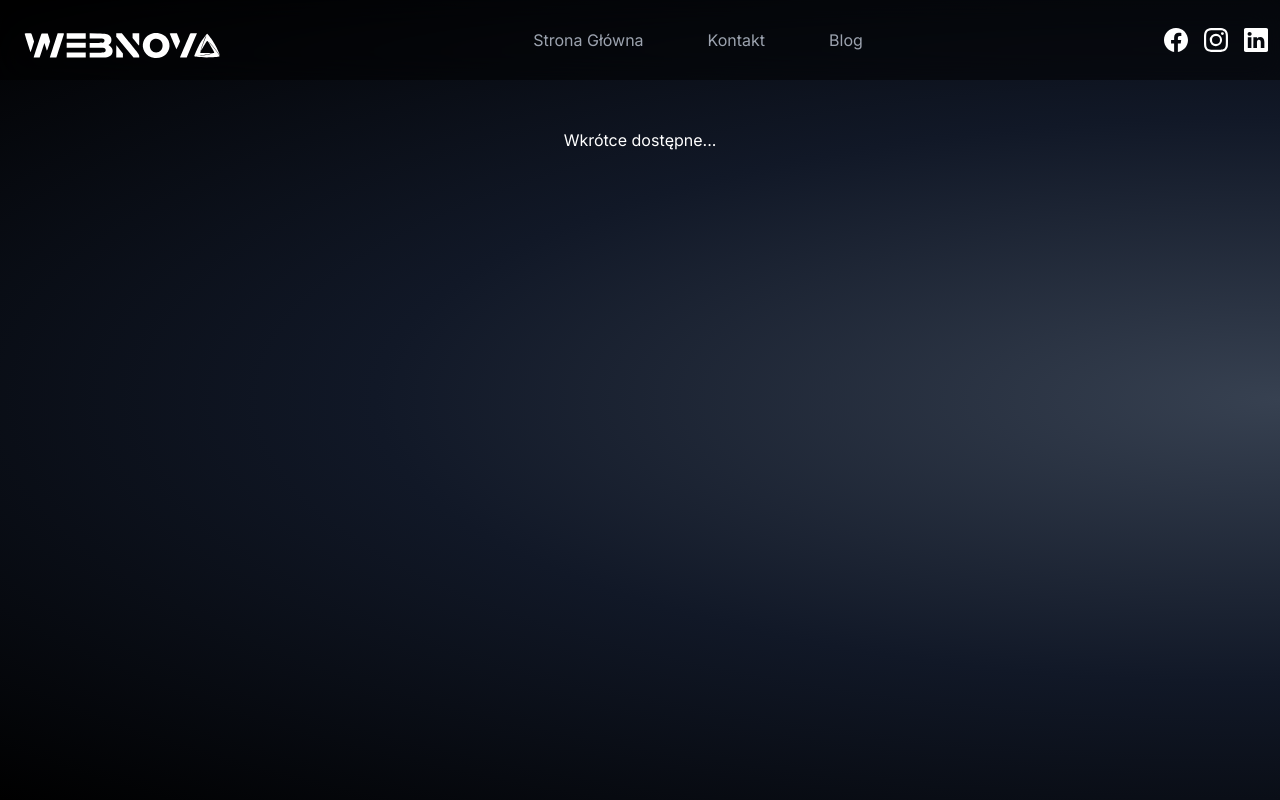
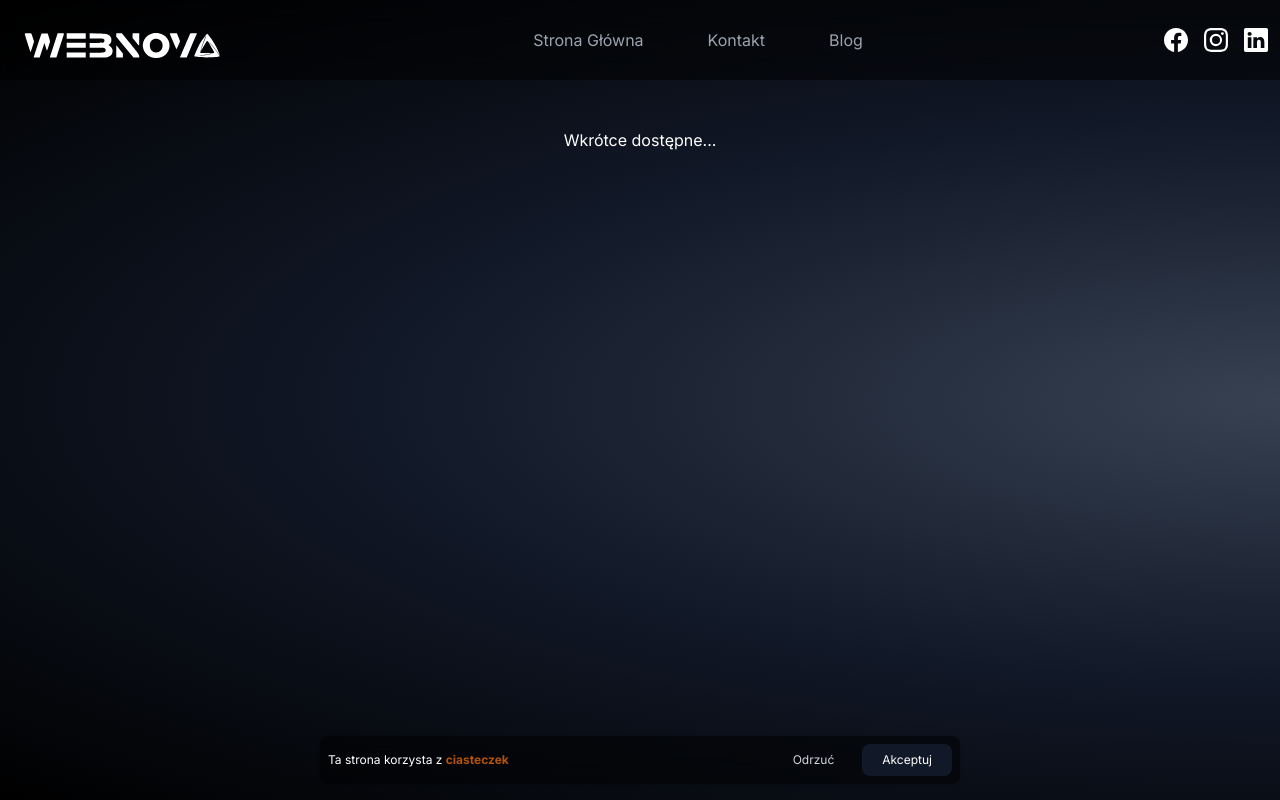
Before and after one commit to VxrRoot/webnova-com, a Next.js app: page /blog in a window 1280 px wide. Built offline with nearby package versions, Linux system fonts and the light colour scheme.

Commit message:
Add GA and cookies consent

```diff
--- /dev/null
+++ b/app/components/GA/GoogleAnalitics.tsx
@@ -0,0 +1,50 @@
+// components/GoogleAnalytics.tsx
+"use client";
+import Script from "next/script";
+
+import { usePathname, useSearchParams } from "next/navigation";
+import { useEffect } from "react";
+import { pageview } from "@/lib/gtagHelper";
+
+export default function GoogleAnalytics({
+  GA_MEASUREMENT_ID,
+}: {
+  GA_MEASUREMENT_ID: string;
+}) {
+  const pathname = usePathname();
+  const searchParams = useSearchParams();
+
+  useEffect(() => {
+    const url = pathname + searchParams!.toString();
+
+    pageview(GA_MEASUREMENT_ID, url);
+  }, [pathname, searchParams, GA_MEASUREMENT_ID]);
+
+  return (
+    <>
+      <Script
+        strategy="afterInteractive"
+        src={`https://www.googletagmanager.com/gtag/js?id=${GA_MEASUREMENT_ID}`}
+      />
+      <Script
+        id="google-analytics"
+        strategy="afterInteractive"
+        dangerouslySetInnerHTML={{
+          __html: `
+                  window.dataLayer = window.dataLayer || [];
+                  function gtag(){dataLayer.push(arguments);}
+                  gtag('js', new Date());
+
+                  gtag('consent', 'default', {
+                      'analytics_storage': 'denied'
+                  });
+
+                  gtag('config', '${GA_MEASUREMENT_ID}', {
+                      page_path: window.location.pathname,
+                  });
+                  `,
+        }}
+      />
+    </>
+  );
+}
--- /dev/null
+++ b/app/components/cookies/CookieBanner.tsx
@@ -0,0 +1,59 @@
+"use client";
+import { getLocalStorage, setLocalStorage } from "@/lib/storageHelper";
+import Link from "next/link";
+import { useEffect, useState } from "react";
+
+export default function CookieBanner() {
+  const [cookieConsent, setCookieConsent] = useState(false);
+
+  useEffect(() => {
+    const storedCookieConsent = getLocalStorage("cookie_consent", null);
+
+    setCookieConsent(storedCookieConsent);
+  }, [setCookieConsent]);
+
+  useEffect(() => {
+    const newValue = cookieConsent ? "granted" : "denied";
+
+    window.gtag("consent", "update", {
+      analytics_storage: newValue,
+    });
+
+    setLocalStorage("cookie_consent", cookieConsent);
+  }, [cookieConsent]);
+
+  return (
+    <div
+      className={`my-4 md:mx-auto max-w-screen-sm mx-4 z-50
+                        fixed bottom-0 left-0 right-0
+                        ${
+                          cookieConsent !== null ? "hidden" : "flex"
+                        } px-1 md:px-2 py-2 justify-between items-center flex-row gap-4
+                        backdrop-blur-lg bg-black/50 rounded-lg shadow`}
+    >
+      <div className="text-center">
+        <Link href="/cookies">
+          <p className="text-xs">
+            Ta strona korzysta z{" "}
+            <span className="font-bold text-amber-700">ciasteczek</span>
+          </p>
+        </Link>
+      </div>
+
+      <div className="flex gap-2">
+        <button
+          onClick={() => setCookieConsent(false)}
+          className="px-5 py-2 text-gray-300 rounded-md border-gray-900 text-xs"
+        >
+          Odrzuć
+        </button>
+        <button
+          onClick={() => setCookieConsent(true)}
+          className="bg-gray-900 px-5 py-2 text-white rounded-lg text-xs"
+        >
+          Akceptuj
+        </button>
+      </div>
+    </div>
+  );
+}
--- a/app/layout.tsx
+++ b/app/layout.tsx
@@ -4,6 +4,8 @@
 import Header from "./components/header/Header";
 import Footer from "./components/footer/Footer";
 import { Metadata } from "next";
+import GoogleAnalytics from "./components/GA/GoogleAnalitics";
+import CookieBanner from "./components/cookies/CookieBanner";
 
 const inter = Inter({ subsets: ["latin"] });
 
@@ -54,7 +56,7 @@
 }) {
   return (
     <html lang="pl">
-      <head />
+      <GoogleAnalytics GA_MEASUREMENT_ID={process.env.GA_MEASUREMENT_ID!} />
       <body
         className={`bg-[radial-gradient(ellipse_at_right,_var(--tw-gradient-stops))] from-gray-700 via-gray-900 to-black ${inter.className}`}
       >
@@ -63,6 +65,7 @@
         <div id="stars3"></div>
         <Header />
         {children}
+        <CookieBanner />
         <Footer />
       </body>
     </html>
--- /dev/null
+++ b/lib/gtagHelper.ts
@@ -0,0 +1,5 @@
+export const pageview = (GA_MEASUREMENT_ID: string, url: string) => {
+  window.gtag("config", GA_MEASUREMENT_ID, {
+    page_path: url,
+  });
+};
--- /dev/null
+++ b/lib/storageHelper.ts
@@ -0,0 +1,13 @@
+import "client-only";
+
+export function getLocalStorage(key: string, defaultValue: any) {
+  const stickyValue = localStorage.getItem(key);
+
+  return stickyValue !== null && stickyValue !== "undefined"
+    ? JSON.parse(stickyValue)
+    : defaultValue;
+}
+
+export function setLocalStorage(key: string, value: any) {
+  localStorage.setItem(key, JSON.stringify(value));
+}
--- a/package.json
+++ b/package.json
@@ -19,6 +19,7 @@
         "@types/node": "18.11.18",
         "@types/react": "18.0.26",
         "@types/react-dom": "18.0.10",
+        "client-only": "^0.0.1",
         "eslint": "8.32.0",
         "eslint-config-next": "13.1.2",
         "next": "^13.4.19",
@@ -30,6 +31,7 @@
         "typescript": "4.9.4"
     },
     "devDependencies": {
+        "@types/gtag.js": "^0.0.17",
         "autoprefixer": "^10.4.13",
         "postcss": "^8.4.21",
         "tailwindcss": "^3.2.4"
```
Also changed, not shown: 1 other file (tests, documents, lock files or other folders).
